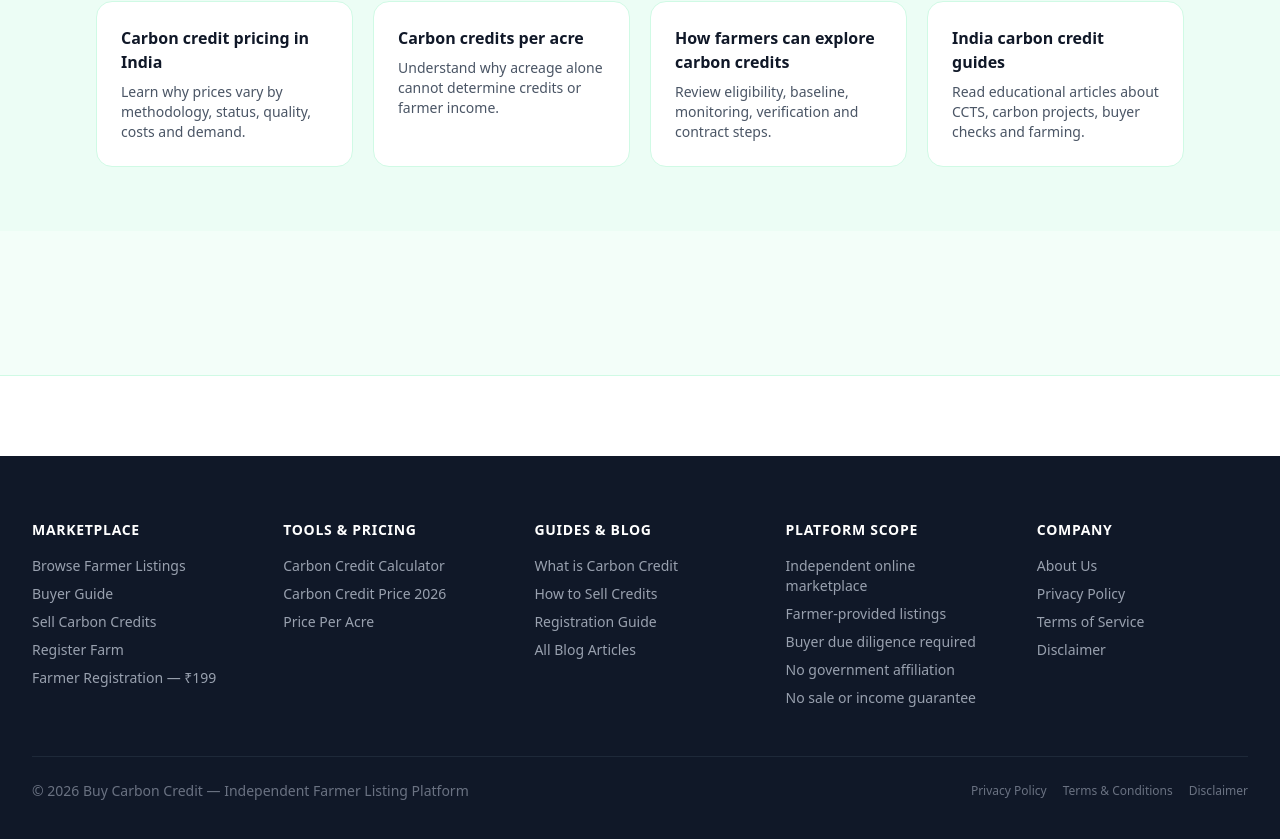
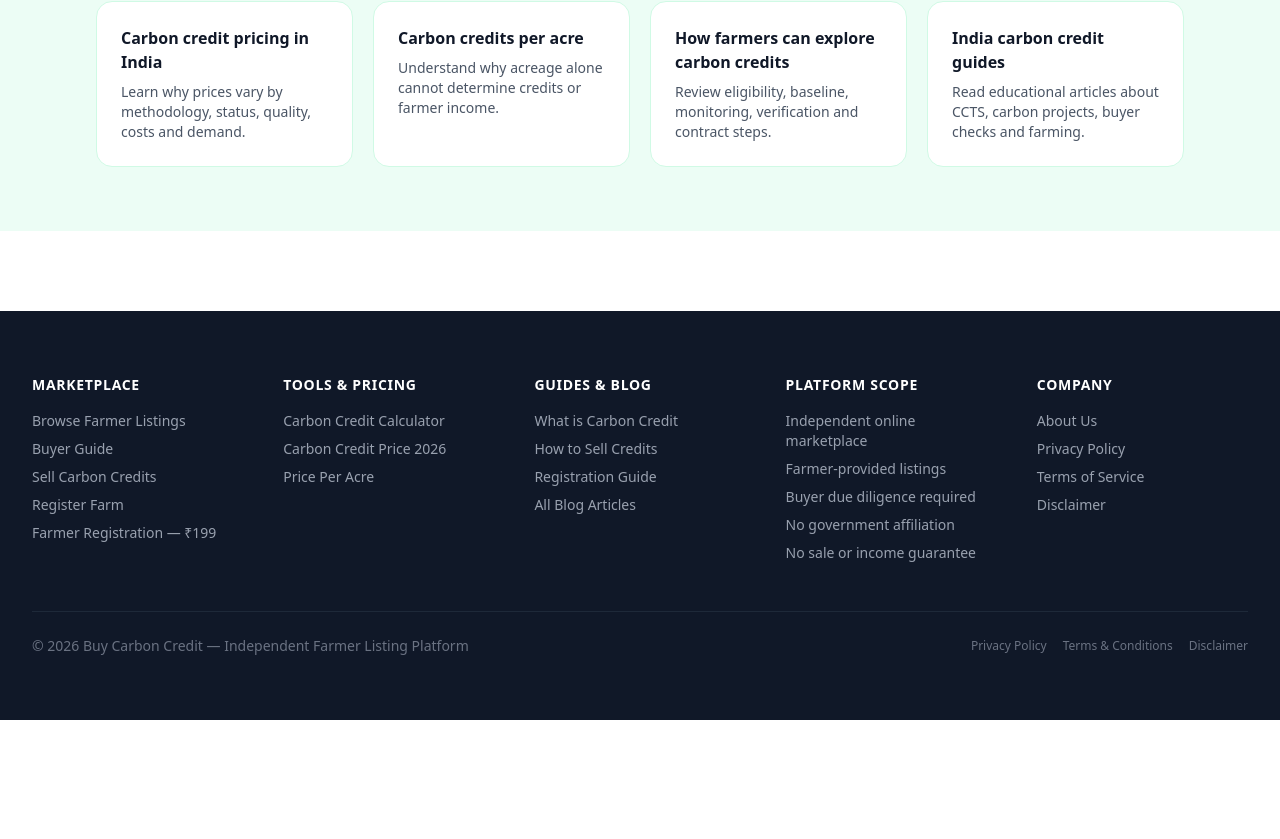
Before and after one commit to dhanrajpimple/carboncredit, a Next.js app: page / in a window 1280 px wide. Shown: the part 2122-2961 px from the top of the page. After the commit the page ends 2842 px from the top, so only its background shows below. Built offline with nearby package versions, Linux system fonts and the light colour scheme.

Commit message:
remove AdsterraNativeBanner component and its usage from layout

```diff
--- a/src/app/layout.js
+++ b/src/app/layout.js
@@ -1,7 +1,6 @@
 import "./globals.css";
 import Navbar from "@/components/Navbar";
 import Footer from "@/components/Footer";
-import AdsterraNativeBanner from "@/components/AdsterraNativeBanner";
 
 export const metadata = {
   metadataBase: new URL("https://buycarboncredit.in"),
@@ -74,7 +73,7 @@ export default function RootLayout({ children }) {
       <body className="bg-white text-gray-900 antialiased">
         <Navbar />
         <main className="min-h-screen">{children}</main>
-        <AdsterraNativeBanner />
+
         <Footer />
       </body>
     </html>
--- a/src/components/AdsterraNativeBanner.js
+++ /dev/null
@@ -1,19 +0,0 @@
-import Script from "next/script";
-
-const nativeBannerId = "0a74db7c0a8bb5afb2d18f0dc3b5fcc8";
-
-export default function AdsterraNativeBanner() {
-  return (
-    <section className="border-b border-emerald-100 bg-emerald-50/60 px-4 py-3" aria-label="Sponsored">
-      <div className="mx-auto min-h-[120px] max-w-6xl overflow-hidden">
-        <Script
-          async
-          data-cfasync="false"
-          src={`https://pl31068563.profitableratecpmnetwork.com/${nativeBannerId}/invoke.js`}
-          strategy="afterInteractive"
-        />
-        <div id={`container-${nativeBannerId}`} />
-      </div>
-    </section>
-  );
-}
```
